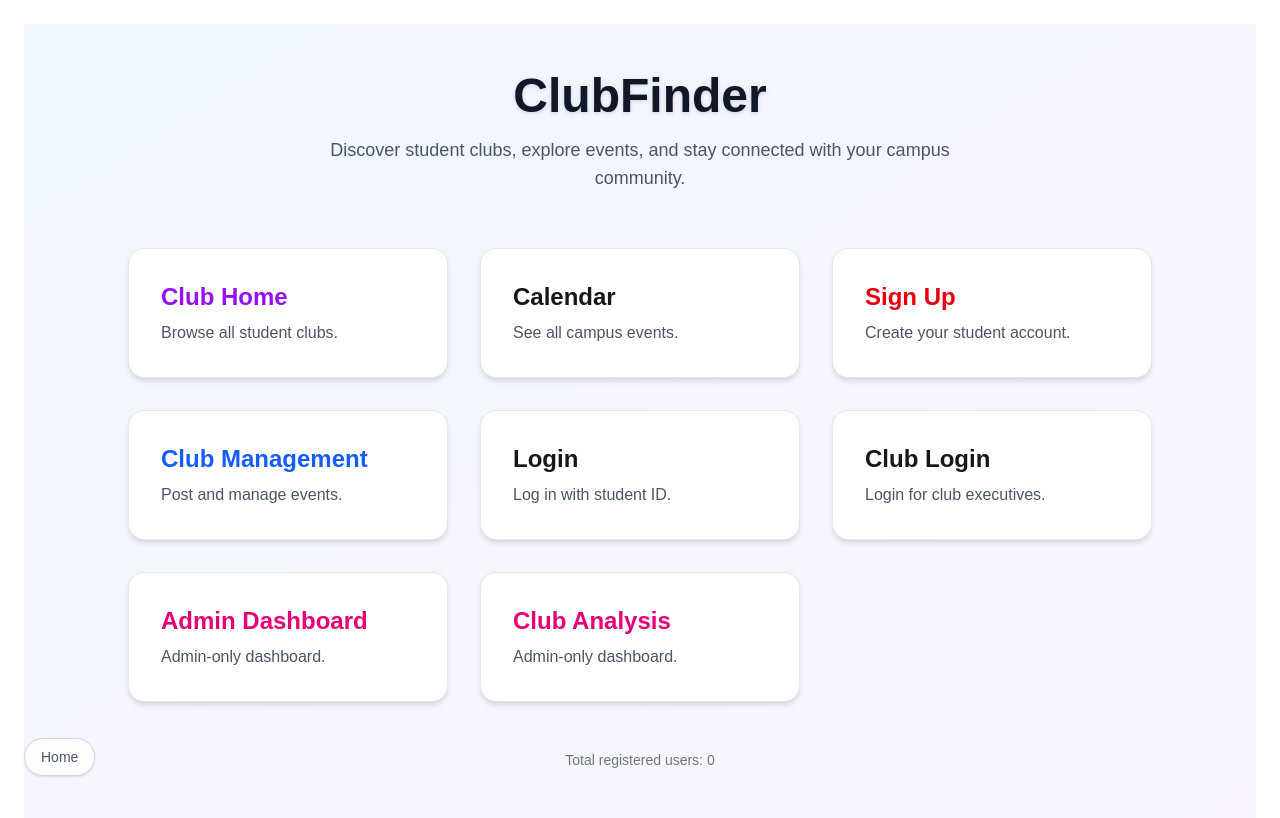
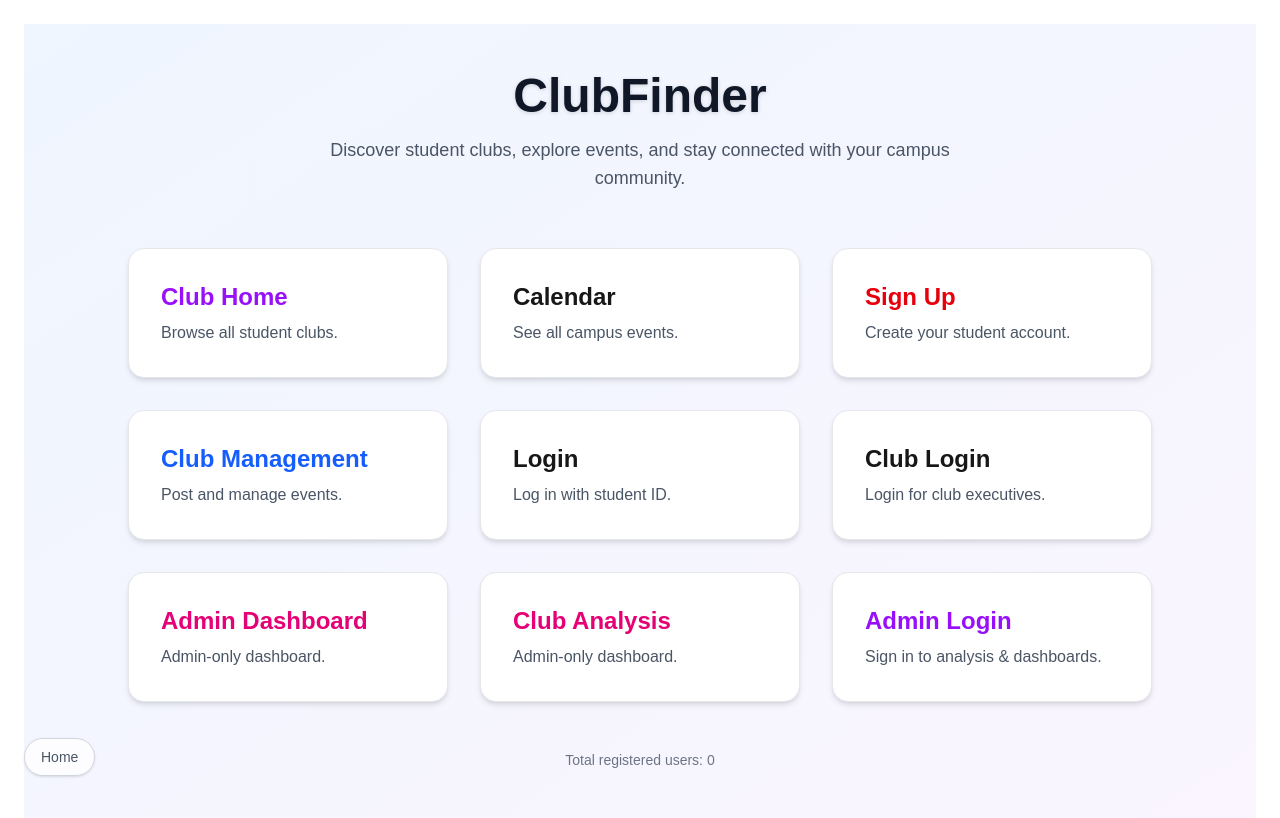
Before and after one commit to JudeTruong/ClubFinder, a Next.js app in the folder web/: page / in a window 1280 px wide. Shown: the top 818 px of the page. Built offline with nearby package versions, Linux system fonts and the light colour scheme; no server answers; the database is empty.

Commit message:
admin login on home page

```diff
--- a/web/src/app/page.tsx
+++ b/web/src/app/page.tsx
@@ -72,6 +72,12 @@ export default async function Home() {
             color: "pink",
             desc: "Admin-only dashboard.",
           },
+          {
+            href: "/admin/login",
+            title: "Admin Login",
+            color: "purple",
+            desc: "Sign in to analysis & dashboards.",
+          },
         ].map((item) => (
           <Link
             key={item.title}
```
